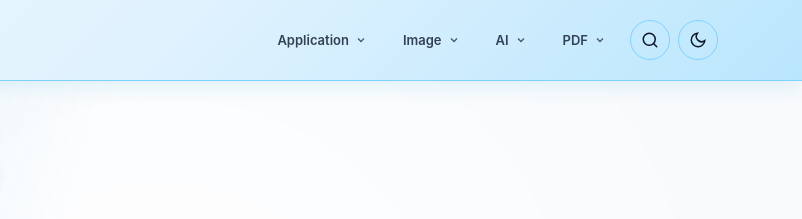
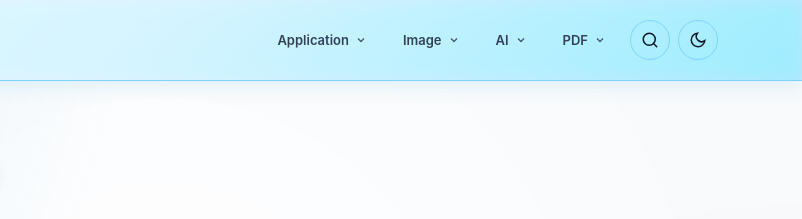
Before and after one commit to abhiwebnode/uploadsure, a plain HTML site: page index.html in a window 1280 px wide. Shown: the top 219 px of the page, 478-1280 px from the left. Drawn offline with Linux system fonts and the light colour scheme.

Commit message:
Update styles.css

```diff
--- a/styles.css
+++ b/styles.css
@@ -1076,8 +1076,22 @@ header {
   top: 0;
   z-index: 100;
   transition: box-shadow .25s ease, background-color .25s ease;
+  /* IMPORTANT: no backdrop-filter here — it would create a containing
+     block for the fixed mobile dropdown panel and pin it inside the header.
+     Blur is applied via ::before instead. */
+}
+/* Blur is applied to a pseudo-element behind the content — this way
+   the header does NOT become a containing block for position:fixed
+   descendants like the mobile dropdown bottom sheet. */
+header::before {
+  content: "";
+  position: absolute;
+  inset: 0;
+  z-index: -1;
   backdrop-filter: saturate(180%) blur(8px);
   -webkit-backdrop-filter: saturate(180%) blur(8px);
+  pointer-events: none;
+  transition: background-color .25s ease;
 }
 
 /* When scrolled — shrunken state */
```
